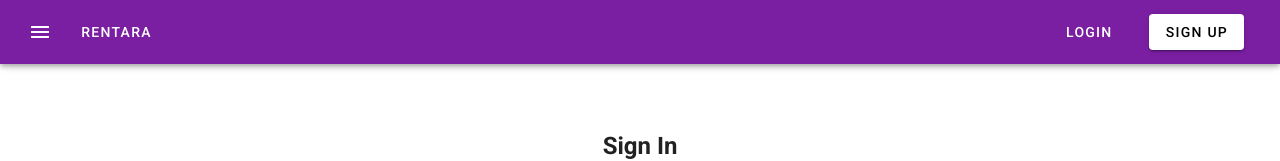
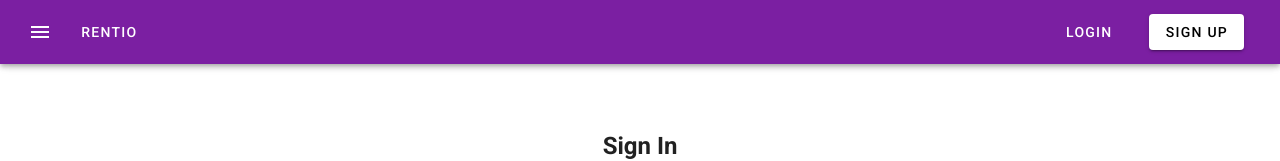
Before and after one commit to alenvalek/piprojekt, a Vue app: page /login in a window 1280 px wide. Shown: the top 161 px of the page. Built offline with nearby package versions, Linux system fonts and the light colour scheme; no server answers.

Commit message:
Rebranding

```diff
--- a/src/components/Navbar.vue
+++ b/src/components/Navbar.vue
@@ -3,7 +3,7 @@
 		<v-app-bar v-if="!user" app dark color="purple darken-2">
 			<a class="skip-nav-link" href="#main">skip navigation</a>
 			<v-app-bar-nav-icon @click="drawer = true"></v-app-bar-nav-icon>
-			<v-btn text :to="{ name: 'Home' }" class="no-active">Rentara</v-btn>
+			<v-btn text :to="{ name: 'Home' }" class="no-active">RentIO</v-btn>
 			<v-spacer></v-spacer>
 			<v-btn text class="mx-5 no-active" :to="{ name: 'Login' }">Login</v-btn>
 			<v-btn
@@ -16,7 +16,7 @@
 		<v-app-bar v-else app dark color="purple darken-2">
 			<a class="skip-nav-link" href="#main">skip navigation</a>
 			<v-app-bar-nav-icon @click="drawer = true"></v-app-bar-nav-icon>
-			<v-btn text :to="{ name: 'Home' }" class="no-active">Rentara</v-btn>
+			<v-btn text :to="{ name: 'Home' }" class="no-active">RentIO</v-btn>
 			<v-spacer></v-spacer>
 			<v-badge
 				bordered
```
